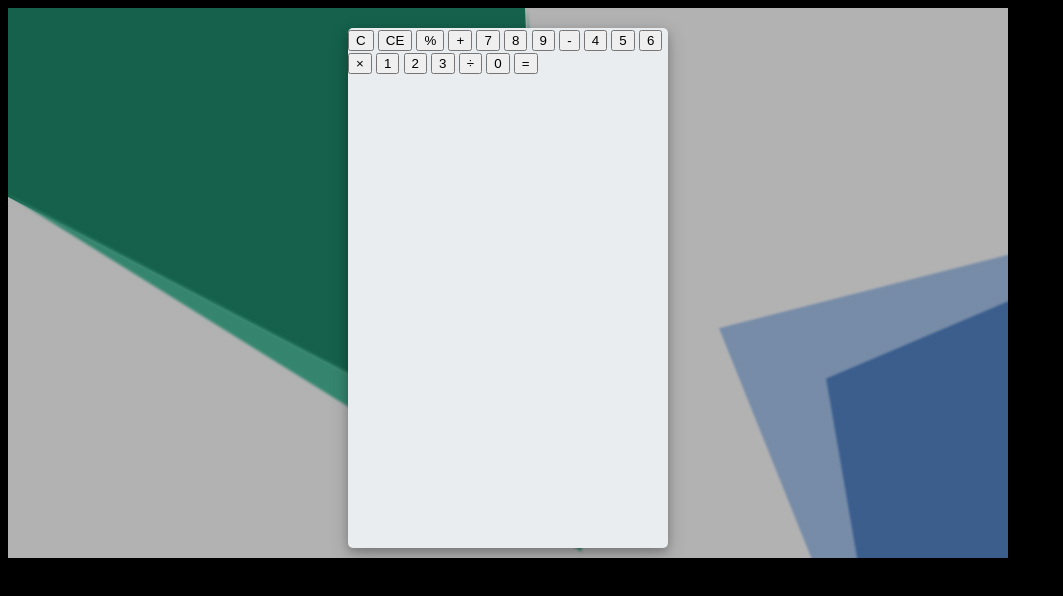
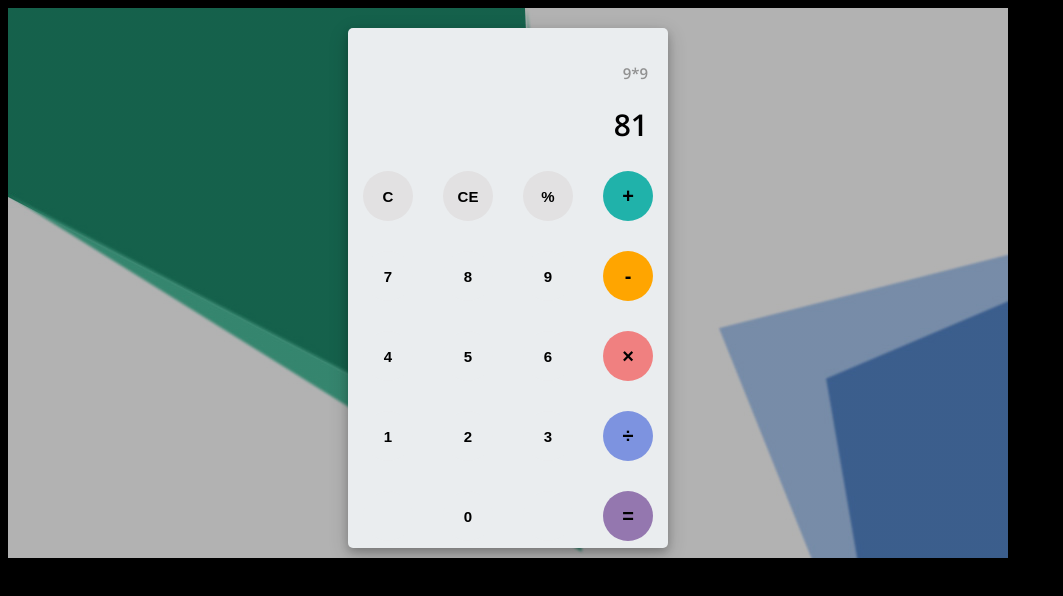
Before and after one commit to SarahTeoh/Simple-Calculator, a plain HTML site: page index.html in a window 1280 px wide. Shown: the whole page, without its empty margins (0-1063 px from the left). Drawn offline with nearby package versions, Linux system fonts and the light colour scheme.

Commit message:
Finish calculator design

```diff
--- a/index.html
+++ b/index.html
@@ -8,9 +8,17 @@
     <body>
         <div id="container">
             <div id="calculator">
-                <p id="history"></p>
-                <p id="result"></p>
 
+                <div id="result">
+                    <div id="history">
+                        <p id="history-value">9*9</p>
+                    </div>
+                    <div id="output">
+                        <p id="output-value">81</p>
+                    </div>
+                </div>
+
+                <div id="keyboard">
                     <button class="operator" id="C">C</button>
                     <button class="operator" id="CE">CE</button>
                     <button class="operator" id="%">%</button>
@@ -31,8 +39,12 @@
                     <button class="number" id="3">3</button>
                     <button class="operator" id="/">&divide</button>
 
+                    <button class="empty"></button>
                     <button class="number" id="0">0</button>
+                    <button class="empty"></button>
                     <button class="operator" id="=">=</button>
+                </div>
+
 
             </div>
         </div>
--- a/style.css
+++ b/style.css
@@ -21,3 +21,75 @@ body{
     box-shadow: 0 4px 8px 0 rgba(0, 0, 0, 0.2), 0 6px 20px 0 rgba(0, 0, 0, 0.19);
 
 }
+
+#result{
+    height: 128px;
+    text-align: right;
+}
+
+#history{
+    height: 26px;
+    padding-top: 20px;
+    margin: 0 20px;
+    font-size: 15px;
+    color: #919191;
+}
+
+#output{
+    height: 68px;
+    margin: 10px 20px;
+    font-size: 30px;
+}
+
+.operator, .number, .empty{
+    background-color: #e2e1e2;
+    border-radius: 50%;
+    border-width: 0;
+    height: 50px;
+    width: 50px;
+    margin: 15px;
+    float: left;
+    font-weight: bold;
+    font-size: 15px;
+}
+
+.number, .empty{
+    background-color: #eaedef;
+}
+
+.number, .operator{
+    cursor: pointer;
+}
+
+.number:active, .operator:active{
+    font-size: 13px;
+}
+
+.number:focus, .operator:focus, .operator:empty{
+    outline: 0;
+}
+
+button:nth-child(4n){
+    font-size: 20px;
+}
+
+button:nth-child(4){
+    font-size: 20px;
+    background-color: #20b2aa;
+}
+
+button:nth-child(8){
+    background-color: #ffa500;
+}
+
+button:nth-child(12){
+    background-color: #f08080;
+}
+
+button:nth-child(16){
+    background-color: #7d93e0;
+}
+
+button:nth-child(20){
+	background-color: #9477af;
+}
```
Lines whose indentation alone changed are shown as unchanged.
